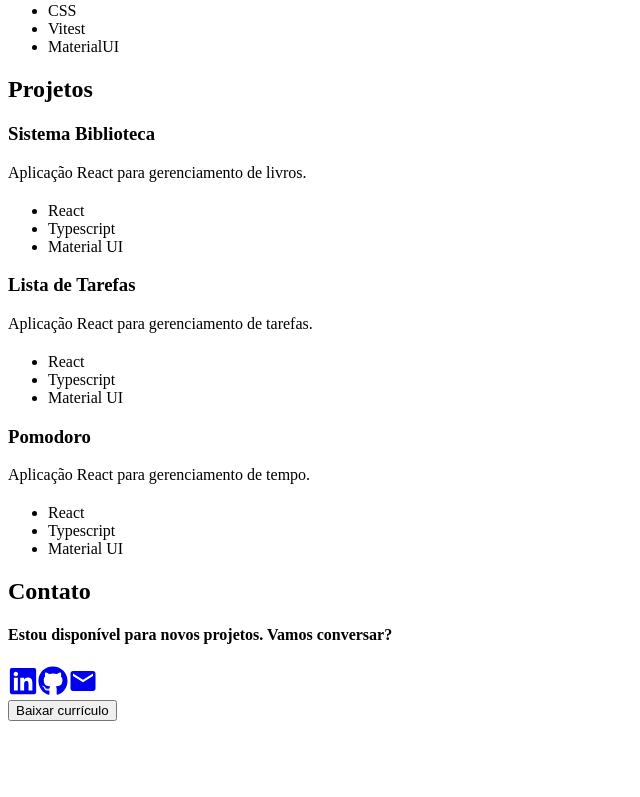
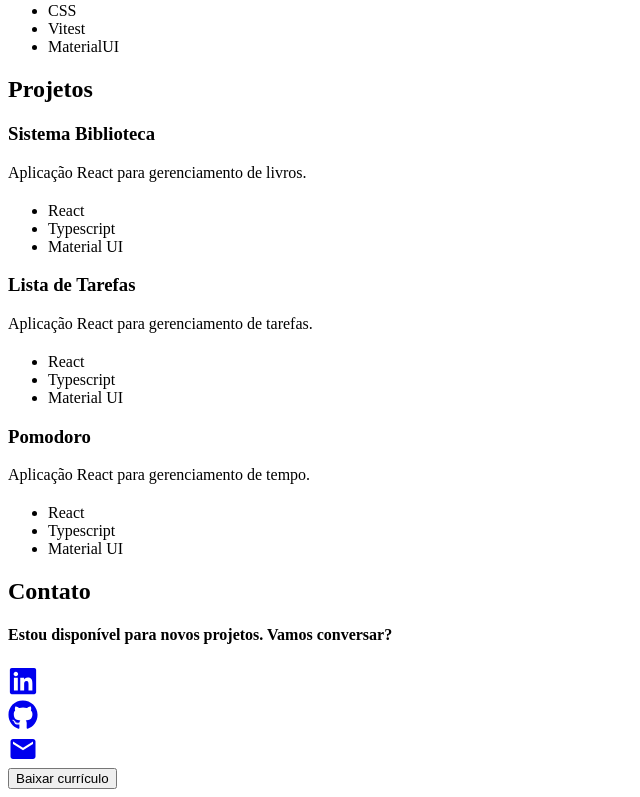
Before and after one commit to renataarruda/portfolio-frontend-ux, a React (Vite) app in the folder projects/react-projects/portfolio-project/: page / in a window 1280 px wide. Shown: the part 579-1376 px from the top of the page, without its empty margins (0-640 px from the left). Before the commit the page ends 1308 px from the top, so only its background shows below. Built offline with nearby package versions, Linux system fonts and the light colour scheme.

Commit message:
feat: criando novos componentes e refatorando com props

```diff
--- a/projects/react-projects/portfolio-project/src/components/Contact/Contact.tsx
+++ b/projects/react-projects/portfolio-project/src/components/Contact/Contact.tsx
@@ -1,7 +1,13 @@
-import { FaGithub } from "react-icons/fa";
-import { FaLinkedin } from "react-icons/fa";
+import { FaGithub, FaLinkedin } from "react-icons/fa";
+import GenericButton from "../GenericButton/GenericButton";
+import SocialLink from "../SocialLink/SocialLink";
 import { MdEmail } from "react-icons/md";
-import GenericButton from "../GenericButton/GenericButton";
+
+  const contatos = {
+    linkedIn: "https://linkedin.com/",
+    github: "https://github.com/",
+    email: "mailto:email@gmail.com",
+  };
 
 const Contact = () => {
   const TITLE = "Contato";
@@ -10,27 +16,13 @@ const Contact = () => {
 
   const downloadButton = "Baixar currículo";
 
-  const contato = {
-    linkedIn: "https://linkedin.com/",
-    github: "https://github.com/",
-    email: "mailto:email@gmail.com",
-  };
-
   return (
     <div>
       <h2>{TITLE}</h2>
       <h4>{DESCRICAO}</h4>
-      <div>
-        <a href={contato.linkedIn}>
-          <FaLinkedin title="Linkedin" size={30} />
-        </a>
-        <a href={contato.github}>
-          <FaGithub title="Github" size={30} />
-        </a>
-        <a href={contato.email}>
-          <MdEmail title="Email" size={30} />
-        </a>
-      </div>
+      <SocialLink redeSocial={contatos.linkedIn} Icon={FaLinkedin}/>
+      <SocialLink redeSocial={contatos.github} Icon={FaGithub}/>
+      <SocialLink redeSocial={contatos.email} Icon={MdEmail}/>
       <GenericButton title={downloadButton} />
     </div>
   );
--- a/projects/react-projects/portfolio-project/src/components/GenericButton/GenericButton.tsx
+++ b/projects/react-projects/portfolio-project/src/components/GenericButton/GenericButton.tsx
@@ -1,6 +1,8 @@
 interface Props {
   title: string;
 }
+
+//Refatorar
 
 // const handleDownload = () => {
 //   window.open("/arquivo.pdf", "_blank");
--- a/projects/react-projects/portfolio-project/src/components/Header/Header.tsx
+++ b/projects/react-projects/portfolio-project/src/components/Header/Header.tsx
@@ -1,3 +1,5 @@
+import ProfileInfo from "../ProfileInfo/ProfileInfo";
+
 const Header = () => {
   const user = {
     nome: "Renata Arruda",
@@ -10,17 +12,12 @@ const Header = () => {
 
   return (
     <div>
-      <h1>{user.nome}</h1>
-      <h2>{user.cargo}</h2>
-      <h3>{user.cidade}</h3>
-      <img
-        className="avatar"
-        src={user.imageURL}
-        alt={"Imagem de " + user.nome}
-        style={{
-          width: user.imageSize,
-          height: user.imageSize,
-        }}
+      <ProfileInfo
+        nome={user.nome}
+        imageURL={user.imageURL}
+        cargo={user.cargo}
+        cidade={user.cidade}
+        imageSize={user.imageSize}
       />
     </div>
   );
--- /dev/null
+++ b/projects/react-projects/portfolio-project/src/components/ProfileInfo/ProfileInfo.tsx
@@ -0,0 +1,28 @@
+interface Props {
+  nome: string;
+  cargo: string;
+  cidade: string;
+  imageURL: string;
+  imageSize: number;
+}
+
+const ProfileInfo = ({ nome, cargo, cidade, imageURL, imageSize }: Props) => {
+  return (
+    <div>
+      <h1>{nome}</h1>
+      <h2>{cargo}</h2>
+      <h3>{cidade}</h3>
+      <img
+        className="avatar"
+        src={imageURL}
+        alt={"Imagem de " + nome}
+        style={{
+          width: imageSize,
+          height: imageSize,
+        }}
+      />
+    </div>
+  );
+};
+
+export default ProfileInfo;
--- /dev/null
+++ b/projects/react-projects/portfolio-project/src/components/Projects/ProjectCard/ProjectCard.tsx
@@ -0,0 +1,26 @@
+import GenericButton from "../../GenericButton/GenericButton";
+import List from "../../List/List";
+
+interface Props {
+  nome: string;
+  descricao: string;
+  tecnologias: string[];
+  link?: string;
+}
+
+//Passar o link
+
+const ProjectCard = ({ nome, descricao, tecnologias, link }: Props) => {
+  return (
+    <div>
+        <div>
+          <h3>{nome}</h3>
+          <div>{descricao}</div>
+        </div>
+        <List listData={tecnologias} />
+        {link && <GenericButton title={"Ver Projeto"} />}
+      </div>
+  );
+};
+
+export default ProjectCard;
--- a/projects/react-projects/portfolio-project/src/components/Projects/Projects.tsx
+++ b/projects/react-projects/portfolio-project/src/components/Projects/Projects.tsx
@@ -1,6 +1,5 @@
-import List from "../List/List";
+import ProjectCard from "./ProjectCard/ProjectCard";
 
-const Projects = () => {
 const TITLE = "Projetos";
 
 const projetos = [
@@ -24,20 +23,20 @@ const Projects = () => {
   },
 ];
 
+const Projects = () => {
+  const listItems = projetos.map((projeto) => (
+    <ProjectCard
+      key={projeto.id}
+      nome={projeto.nome}
+      descricao={projeto.descricao}
+      tecnologias={projeto.tecnologias}
+    />
+  ));
+
   return (
     <div>
       <h2>{TITLE}</h2>
-      {projetos.map((item) => {
-        return (
-          <div key={item.id}>
-            <div>
-              <h3>{item.nome}</h3>
-              <div>{item.descricao}</div>
-            </div>
-            <List listData={item.tecnologias} />
-          </div>
-        );
-      })}
+      {listItems}
     </div>
   );
 };
--- /dev/null
+++ b/projects/react-projects/portfolio-project/src/components/SocialLink/SocialLink.tsx
@@ -0,0 +1,18 @@
+import type { ElementType } from "react";
+
+interface Props {
+  redeSocial: string;
+  Icon: ElementType;
+}
+
+const SocialLink = ({ redeSocial, Icon }: Props) => {
+  return (
+    <div>
+      <a href={redeSocial}>
+        <Icon size={30}/>
+      </a>
+    </div>
+  );
+};
+
+export default SocialLink;
```
Lines whose indentation alone changed are shown as unchanged.
